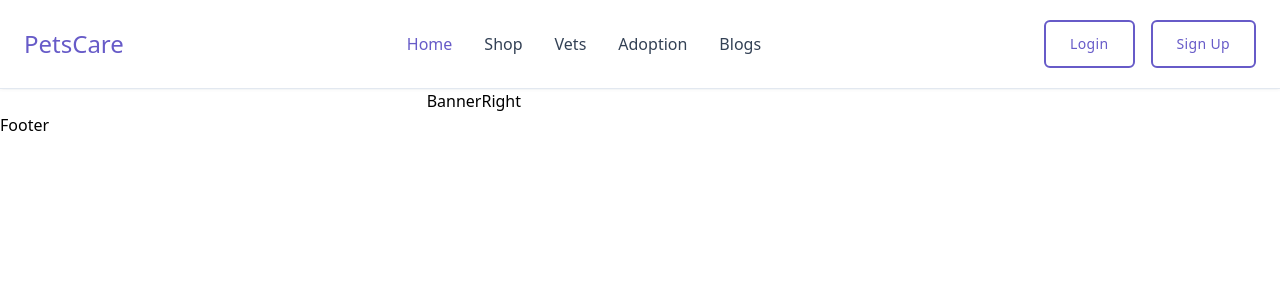
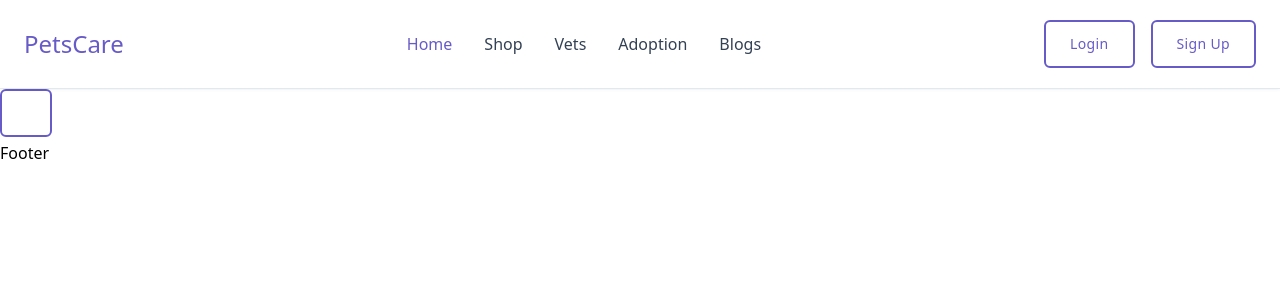
Before and after one commit to Creativecoders-learning/petsCare, a React (Vite) app in the folder frontend/: page / in a window 1280 px wide. Shown: the top 300 px of the page. Built offline with nearby package versions, Linux system fonts and the light colour scheme.

Commit message:
Save changes to Home.jsx files

```diff
--- a/frontend/src/pages/Home/Home.jsx
+++ b/frontend/src/pages/Home/Home.jsx
@@ -1,11 +1,9 @@
-import Banner from '../../Components/Home/Banner';
-import Container from '../../Components/UI/Container';
+import Button from "../../Components/UI/Button";
 
-const Home = () => {
+export default function Home() {
   return (
-    <Container>
-      <Banner />
-    </Container>
-  );
-};
-export default Home;
+    <div>
+        <Button></Button>
+    </div>
+  )
+}
```
